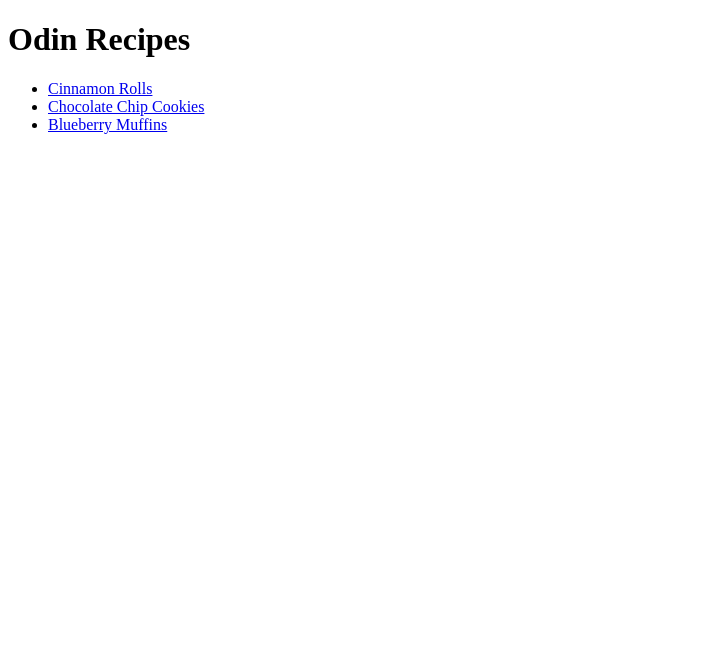
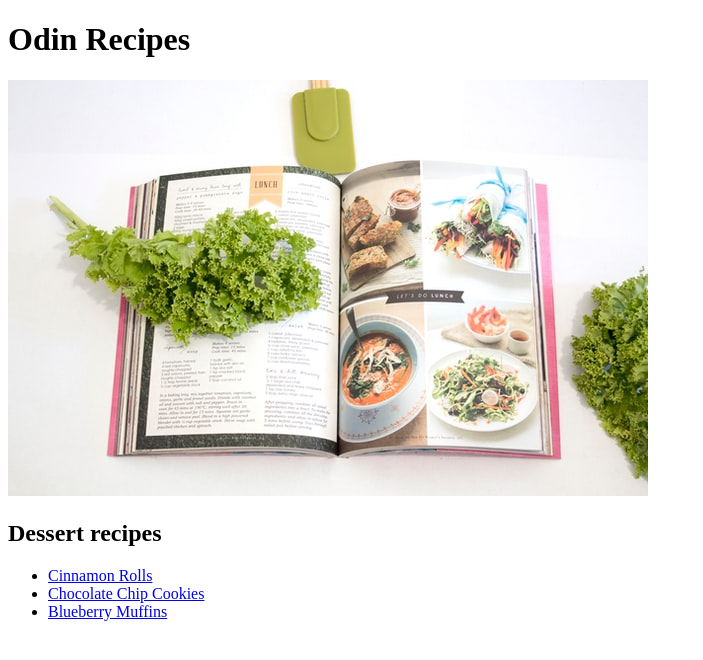
Before and after one commit to devHavig/recipes, a plain HTML site: page index.html in a window 1280 px wide. Shown: the whole page, without its empty margins (0-703 px from the left). Drawn offline with Linux system fonts and the light colour scheme.

Commit message:
added img to index

```diff
--- a/index.html
+++ b/index.html
@@ -8,6 +8,8 @@
 </head>
 <body>
     <h1>Odin Recipes</h1>
+    <img src="/images/recipes-unsplash.jpg" alt="recipes">
+    <h2>Dessert recipes</h2>
     <ul>
     <li><a href="/recipes/cinnamonRolls.html">Cinnamon Rolls</a></li>
     <li><a href="/recipes/chocolateChipCookies.html">Chocolate Chip Cookies</a></li>
```
Also changed, not shown: images/recipes-unsplash.jpg (added), 1 other file.
